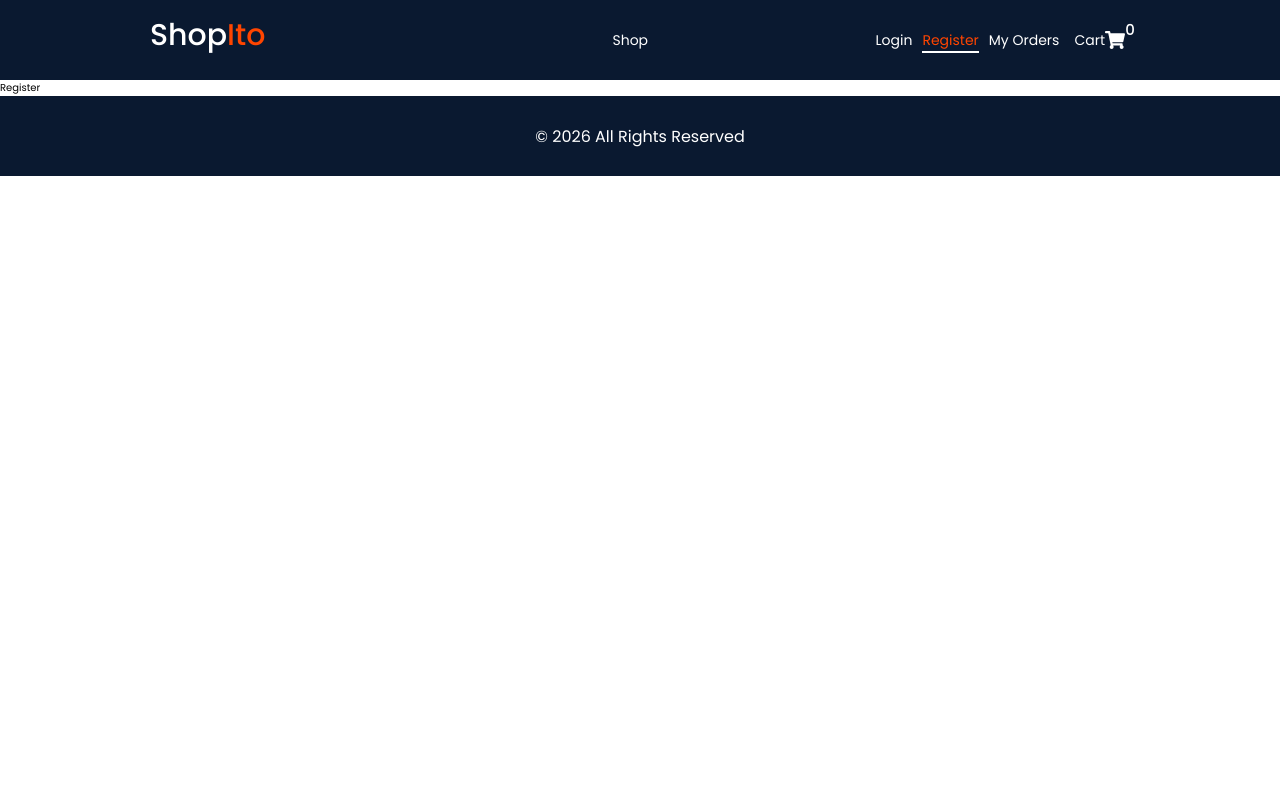
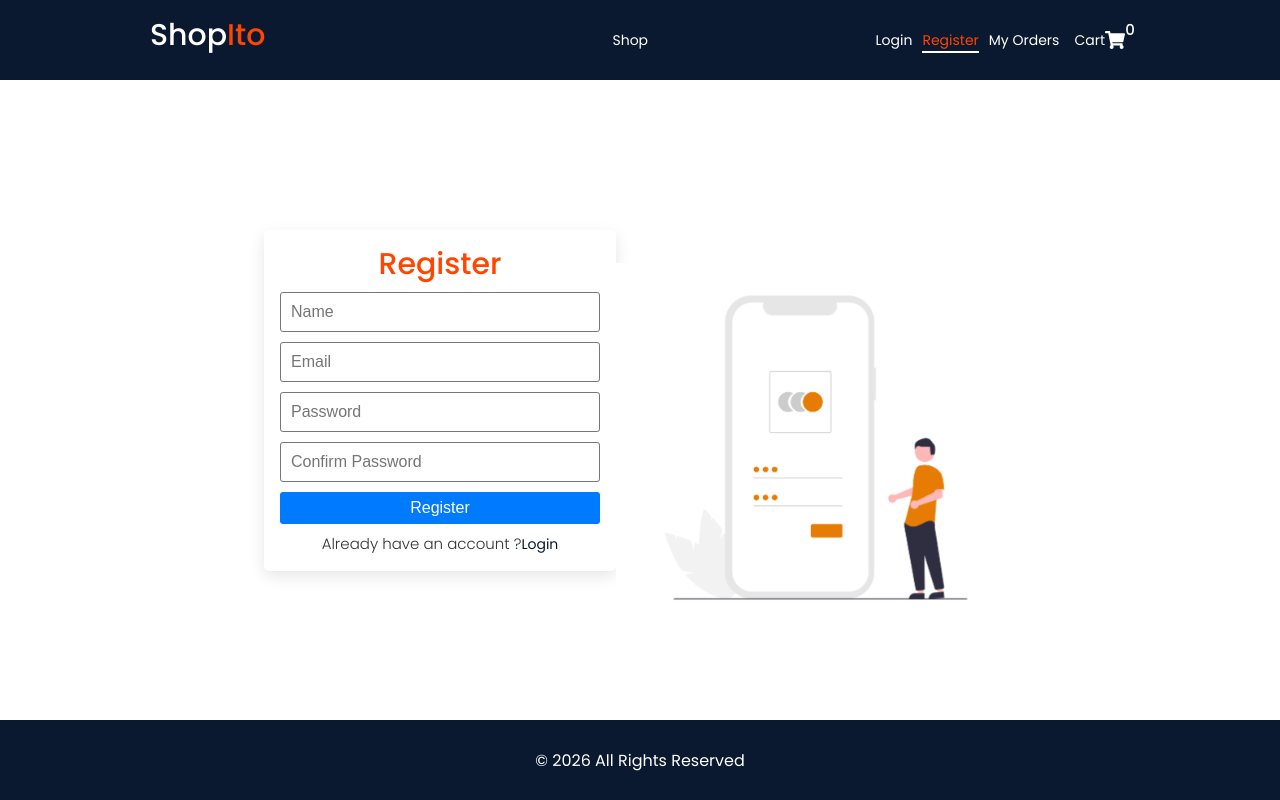
Before and after one commit to kevinkalenga/Shopito_Project, a React (Create React App) app in the folder frontend/: page /register in a window 1280 px wide. Built offline with nearby package versions, Linux system fonts and the light colour scheme.

Commit message:
Register Component

```diff
--- a/frontend/src/pages/auth/Register.js
+++ b/frontend/src/pages/auth/Register.js
@@ -1,8 +1,86 @@
 import styles from './auth.module.scss'
+import loginImg from "../../assets/login.png"
+import Card from '../../components/card/Card'
+import {Link} from 'react-router-dom'
+import { useState } from 'react'
+
+const initialState = {
+  name: "",
+  email: "",
+  password: "",
+  cPassword: ""
+}
 
 const Register = () => {
+
+  const [formData, setFormData] = useState(initialState)
+  const {name, email, password, cPassword} = formData
+
+  const handleInputChange = (e) => {
+     const {name, value} = e.target
+     setFormData({...formData, [name]: value})
+  }
+
+
+  const registerUser = () => {
+
+  }
+
+
+
   return (
-    <div>Register</div>
+    <section className={`container ${styles.auth}`}>
+
+        <Card>
+           <div className={styles.form}>
+              <h2>Register</h2>
+              <form onSubmit={registerUser}>
+                  <input
+                    type="text"
+                    placeholder="Name"
+                    name="name"
+                    required
+                    value={name}
+                    onChange={handleInputChange}
+                  />
+                  <input
+                    type="email"
+                    placeholder="Email"
+                    required
+                    name="email"
+                    value={email}
+                    onChange={handleInputChange}
+                  />
+                  <input
+                    type="password"
+                    placeholder="Password"
+                    required
+                    name="password"
+                    value={password}
+                    onChange={handleInputChange}
+                  />
+                  <input
+                    type="password"
+                    placeholder="Confirm Password"
+                    required
+                    name="cPassword"
+                    value={cPassword}
+                    onChange={handleInputChange}
+                  />
+                  <button type='submit' className='--btn --btn-primary --btn-block'>
+                    Register
+                  </button>
+              </form>
+              <span className={styles.register}>
+                 <p>Already have an account ? </p>
+                 <Link to="/login">Login</Link>
+              </span>
+           </div>
+        </Card>
+        <div className={styles.img}>
+           <img src={loginImg} alt="login" width="400" />
+        </div>
+    </section>
   )
 }
 
```
